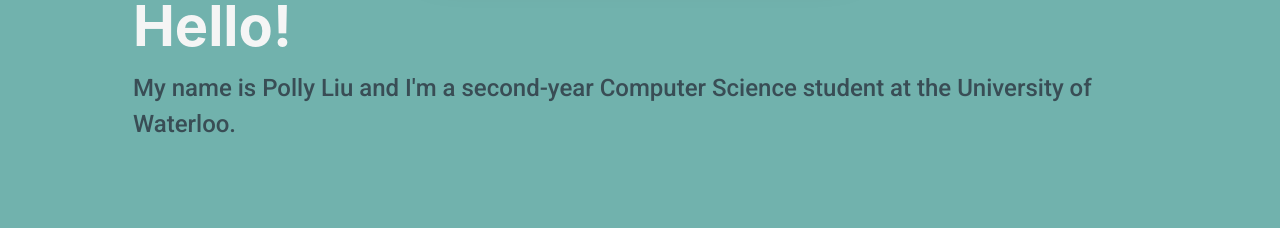
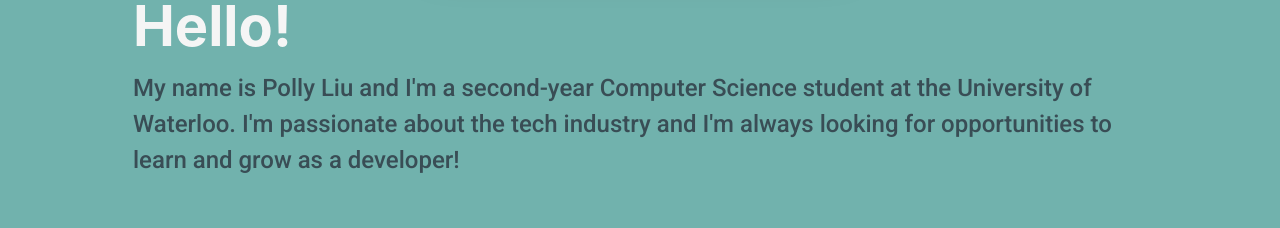
Before and after one commit to pollyliu1/pollyliu1.github.io, a React (Create React App) app: page /about in a window 1280 px wide. Shown: the part 486-714 px from the top of the page. Built offline with nearby package versions, Linux system fonts and the light colour scheme.

Commit message:
updated recency

```diff
--- a/src/pages/About.js
+++ b/src/pages/About.js
@@ -28,10 +28,14 @@
                         Hello!
                     </Heading>
                     <Text className="text">
-                        My name is Polly Liu and I'm a second-year Computer Science student at the University of Waterloo.
+                        My name is Polly Liu and I'm a second-year Computer Science student at the University of Waterloo. I'm passionate about
+                        the tech industry and I'm always looking for opportunities to learn and grow as a developer!
                     </Text>
                 </Flex>
             </motion.div>
+
+            {/* Curvy div */}
+
         </Box>
     )
 }
--- a/src/pages/Home.js
+++ b/src/pages/Home.js
@@ -35,7 +35,7 @@
                         delay: 1,
                         ease: [0, 0.71, 0.2, 1.01]
                     }}>
-                        <Heading className="intro" fontSize="7xl">I'm Polly <span style={{color: "#394d55"}}>Liu</span></Heading>
+                        <Heading className="intro" fontSize="7xl"><span>I'm</span> Polly Liu</Heading>
                     </motion.div>
 
                     <motion.div
```
Also changed, not shown: 1 other file (tests, documents, lock files or other folders).
